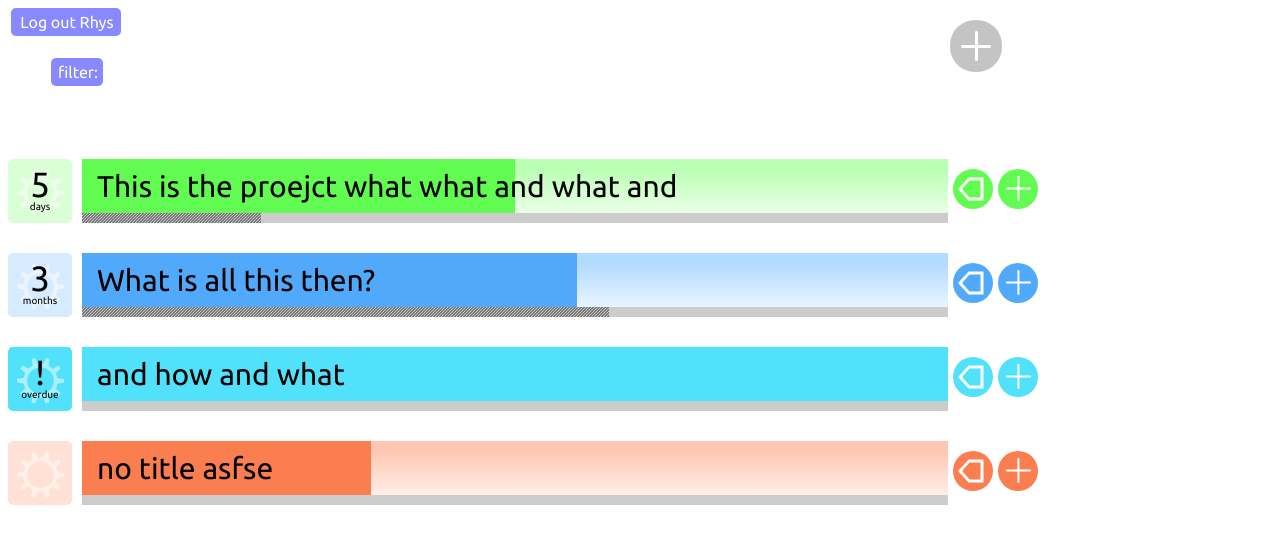
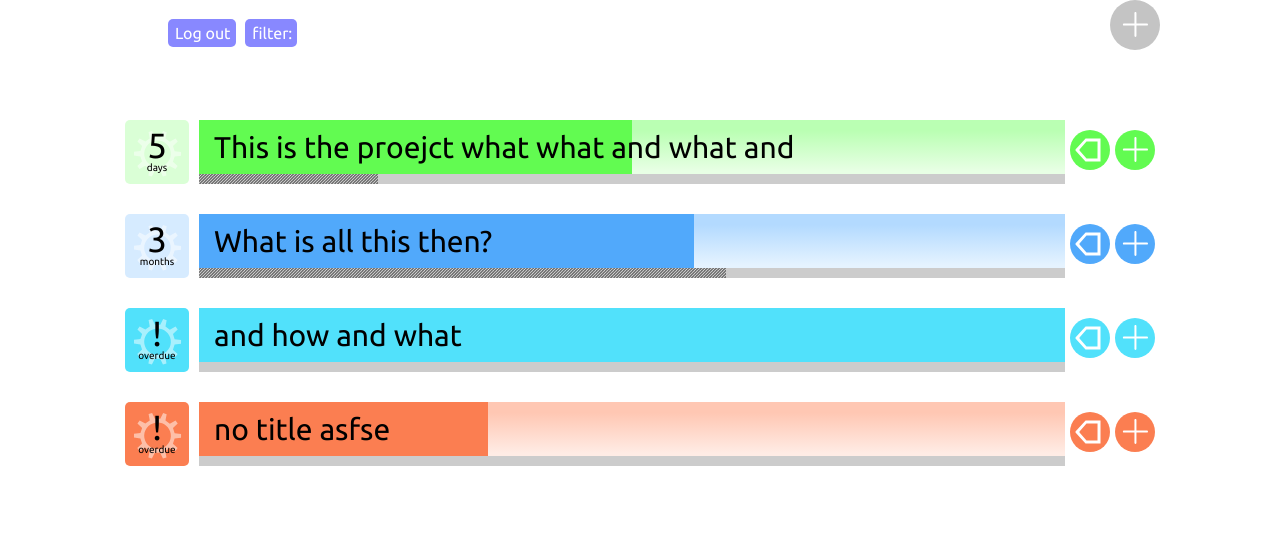
Before and after one commit to kloykloy30/Task-Tracker, a PHP site: page / in a window 1280 px wide. Shown: the top 544 px of the page. Run offline with PHP 8.4, Linux system fonts and the light colour scheme; a user stored in the database is signed in; data comes from the database, SQL or seed files in the repository; a stand-in replaces the project's code that opens the database connection; some libraries are stand-ins or nearby versions.

Commit message:
Center app + fixed preventDefault tab bug

```diff
--- a/access/config.php
+++ /dev/null
@@ -1,9 +0,0 @@
-<?php
-       define('DB_HOST', 'localhost');
-       define('DB_USER', 'root');
-       define('DB_PASSWORD', 'yourpassword');
-       define('DB_DATABASE', 'tasktracker');
-       //BASE_URL needs to end in a forward slash /
-       define('BASE_URL', 'http://t.oolbox.com/tasktracker/');
-       define('RESET_FILE', 'access/reset_form.php');
-?>
--- a/css/styles.css
+++ b/css/styles.css
@@ -2,6 +2,9 @@
 
 body {
 	font-family: 'Ubuntu', sans-serif;
+	width: 1030px;
+	margin: 0 auto;
+	overflow-y:scroll /*Makes sure website doesn't move when scrollbar is added*/
 }
 
 textarea {
@@ -12,6 +15,7 @@ textarea {
 	width:100%;
 	height:100%;
 	text-align:center;
+	position: relative;
 }
 A:link {text-decoration: none}
 A:visited {text-decoration: none}
@@ -158,12 +162,6 @@ A:hover {text-decoration: none;}
 
 #filter-terms li, .tag-terms li{
 	display:inline;
-}
-
-#filter-input, .tag-input, .title-input {
-	border:none;
-	background:transparent;
-	width:800px;
 }
 
 .tags *{ float:left; }
@@ -495,12 +493,12 @@ textarea:focus, input:focus{
 	border-top-right-radius: 25px;
 	border-bottom-left-radius: 25px;
 	border-bottom-right-radius: 25px;
-	background-color:#c4c4c4;
-	width:52px;
-	height:52px;
-	position:absolute;
-	left:950px;
-	top:20px;
+	background-color: #C4C4C4;
+	width: 50px;
+	height: 50px;
+	position: absolute;
+	left: 985px;
+	top: 0;
 }
 /* **************************ITEMS****************************** */
 /*
@@ -818,7 +816,6 @@ a:hover, a:link, a:visited, a:active {
 	font-size: 16px;
 	border:none;
 	background:transparent;
-	width:800px;
 	font-family: 'Ubuntu', sans-serif;
 }
 textarea:focus, input:focus{
--- a/index.php
+++ b/index.php
@@ -5,38 +5,36 @@
 <html>
     <head>
         <title>TaskTracker</title>
+
         <!-- This is a special version of jQuery with RequireJS built-in -->
-        <script type="text/javascript" src="scripts/jquery-1.6.4.js"></script>
-
+        <script data-main="scripts/main" src="scripts/require-jquery.js"></script>
 		<script type="text/javascript" src="scripts/mootools-core-1.4.5-full-nocompat.js"></script>
 		<script type="text/javascript" src="scripts/jquery.corner.js"></script>
 		<script type="text/javascript" src="scripts/moautocomplete.js"></script>
+    	<script type="text/javascript" src="scripts/jQueryRotate.2.1.js"></script>
 
-        <script type="text/javascript" src="scripts/tasktracker.js"></script>
-        <script data-main="scripts/main" src="scripts/require-jquery.js"></script>
-        <script type="text/javascript" src="scripts/jQueryRotate.2.1.js"></script>
         <link href='http://fonts.googleapis.com/css?family=Ubuntu:300,400,500' rel='stylesheet' type='text/css'>
 		<link href='css/styles.css' rel='stylesheet' type='text/css'>
     </head>
     <body>
         <div id="content">
-<div>
-<div>
-	<div id="btn-logout"><a href="access/login-form.php">Log out <?php echo $_SESSION['SESS_FIRST_NAME'];?></a></div>
 			<ul id="filter-terms">
+				<li class="filter-title search"><a href="access/login-form.php">Log out</a></li>
 				<li class="filter-title search"><a href="#" onclick="searchTerms()">filter:</a></li>
 				<li id="filter-li">
 					<input id="filter-input" type="text" name="months" autocomplete="array:tags">
 				</li>
-	</ul></div>
+			</ul>
 			<div id="projects"></div>
 			<div id="add-project">
-		<a>
-			<img src="img/add-graphic.png">
-		</a>
+				<svg version="1.1" id="Layer_1" xmlns="http://www.w3.org/2000/svg" xlink="http://www.w3.org/1999/xlink" x="0px" y="0px" width="40px" height="40px" viewBox="5 5 40 40" enable-background="new 5 5 40 40" space="preserve" >
+					<g transform="translate(0, 5)" >
+						<path fill="#ffffff" d="M26.437,35.871c0,0.659-0.404,1.191-0.904,1.191h-0.189c-0.5,0-0.905-0.532-0.905-1.191V13.253c0-0.658,0.404-1.19,0.905-1.19h0.189c0.5,0,0.904,0.533,0.904,1.19V35.871z"></path>
+						<path fill="#ffffff" d="M37.969,24.659c0,0.512-0.533,0.924-1.193,0.924H14.1c-0.66,0-1.194-0.412-1.194-0.924v-0.193c0-0.511,0.534-0.924,1.194-0.924h22.675c0.66,0,1.193,0.413,1.193,0.924V24.659z"></path>
+					</g>
+				</svg>
 			</div>
-	</div>
-	</div>
+		</div> <!-- close content -->
 		<div id="background-cover">
 		</div>
     </body>
@@ -49,8 +47,7 @@
 				<div class='countdown-number'></div>
 				<div class='countdown-string'></div>
 				<div class='admin-button-bg'>
-				<svg version="1.1" id="Layer_1" xmlns="http://www.w3.org/2000/svg" xmlns:xlink="http://www.w3.org/1999/xlink" x="0px" y="0px"
-	 width="65px" height="65px" viewBox="5 5 40 40" enable-background="new 5 5 40 40" xml:space="preserve">
+				<svg version="1.1" id="Layer_1" xmlns="http://www.w3.org/2000/svg" xmlns:xlink="http://www.w3.org/1999/xlink" x="0px" y="0px" width="65px" height="65px" viewBox="5 5 40 40" enable-background="new 5 5 40 40" xml:space="preserve">
 					<path fill="#ffffff" d="M21.687,10.511l1.709,3.585l3.333,0.015l1.74-3.571l2.166,0.71l-0.74,3.897l2.688,1.955l3.522-1.873
 						l1.334,1.837l-2.908,2.722l1.016,3.15l3.958,0.54l-0.01,2.262l-3.963,0.506l-1.047,3.145l2.887,2.744l-1.351,1.823l-3.505-1.898
 						l-2.707,1.93l0.707,3.905l-2.174,0.689l-1.71-3.584l-3.331-0.016l-1.742,3.571l-2.167-0.707l0.741-3.899l-2.687-1.956l-3.522,1.873
@@ -72,18 +69,14 @@
 				</div>
 			</div>
 			<div class='edit-title-button background-hue'>
-				<svg version="1.1" id="Layer_1" xmlns="http://www.w3.org/2000/svg" xmlns:xlink="http://www.w3.org/1999/xlink" x="0px" y="0px"
-	 width="40px" height="40px" viewBox="0 0 40 40" enable-background="new 0 0 40 40" xml:space="preserve">
+				<svg version="1.1" id="Layer_1" xmlns="http://www.w3.org/2000/svg" xmlns:xlink="http://www.w3.org/1999/xlink" x="0px" y="0px" width="40px" height="40px" viewBox="0 0 40 40" enable-background="new 0 0 40 40" xml:space="preserve">
 					<path fill="#ffffff" d="M30.5,8.5v23h-15l-10-11v-1l10.084-11H30.5z M27.5,28.5l0.045-17.045L16.5,11.5l-7,8v1l7,8H27.5z"/>
 				</svg>
 			</div>
 			<div class='additem background-hue'>
-				<svg version="1.1" id="Layer_1" xmlns="http://www.w3.org/2000/svg" xmlns:xlink="http://www.w3.org/1999/xlink" x="0px" y="0px"
-	 width="40px" height="40px" viewBox="5 5 40 40" enable-background="new 5 5 40 40" xml:space="preserve">
-<path fill="#ffffff" d="M26.437,35.871c0,0.659-0.404,1.191-0.904,1.191h-0.189c-0.5,0-0.905-0.532-0.905-1.191V13.253
-	c0-0.658,0.404-1.19,0.905-1.19h0.189c0.5,0,0.904,0.533,0.904,1.19V35.871z"/>
-<path fill="#ffffff" d="M37.969,24.659c0,0.512-0.533,0.924-1.193,0.924H14.1c-0.66,0-1.194-0.412-1.194-0.924v-0.193
-	c0-0.511,0.534-0.924,1.194-0.924h22.675c0.66,0,1.193,0.413,1.193,0.924V24.659z"/>
+				<svg version="1.1" id="Layer_1" xmlns="http://www.w3.org/2000/svg" xmlns:xlink="http://www.w3.org/1999/xlink" x="0px" y="0px" width="40px" height="40px" viewBox="5 5 40 40" enable-background="new 5 5 40 40" xml:space="preserve">
+					<path fill="#ffffff" d="M26.437,35.871c0,0.659-0.404,1.191-0.904,1.191h-0.189c-0.5,0-0.905-0.532-0.905-1.191V13.253c0-0.658,0.404-1.19,0.905-1.19h0.189c0.5,0,0.904,0.533,0.904,1.19V35.871z"/>
+					<path fill="#ffffff" d="M37.969,24.659c0,0.512-0.533,0.924-1.193,0.924H14.1c-0.66,0-1.194-0.412-1.194-0.924v-0.193c0-0.511,0.534-0.924,1.194-0.924h22.675c0.66,0,1.193,0.413,1.193,0.924V24.659z"/>
 				</svg>
 			</div>
 		 </div>
@@ -202,18 +195,14 @@
 				</div>
 			</div>
 			<div class='edit-title-button background-hue'>
-				<svg version="1.1" id="Layer_1" xmlns="http://www.w3.org/2000/svg" xmlns:xlink="http://www.w3.org/1999/xlink" x="0px" y="0px"
-	 width="40px" height="40px" viewBox="0 0 40 40" enable-background="new 0 0 40 40" xml:space="preserve">
+				<svg version="1.1" id="Layer_1" xmlns="http://www.w3.org/2000/svg" xmlns:xlink="http://www.w3.org/1999/xlink" x="0px" y="0px" width="40px" height="40px" viewBox="0 0 40 40" enable-background="new 0 0 40 40" xml:space="preserve">
 					<path fill="#ffffff" d="M30.5,8.5v23h-15l-10-11v-1l10.084-11H30.5z M27.5,28.5l0.045-17.045L16.5,11.5l-7,8v1l7,8H27.5z"/>
 				</svg>
 			</div>
 			<div class='additem background-hue'>
-				<svg version="1.1" id="Layer_1" xmlns="http://www.w3.org/2000/svg" xmlns:xlink="http://www.w3.org/1999/xlink" x="0px" y="0px"
-	 width="40px" height="40px" viewBox="5 5 40 40" enable-background="new 5 5 40 40" xml:space="preserve">
-<path fill="#ffffff" d="M26.437,35.871c0,0.659-0.404,1.191-0.904,1.191h-0.189c-0.5,0-0.905-0.532-0.905-1.191V13.253
-	c0-0.658,0.404-1.19,0.905-1.19h0.189c0.5,0,0.904,0.533,0.904,1.19V35.871z"/>
-<path fill="#ffffff" d="M37.969,24.659c0,0.512-0.533,0.924-1.193,0.924H14.1c-0.66,0-1.194-0.412-1.194-0.924v-0.193
-	c0-0.511,0.534-0.924,1.194-0.924h22.675c0.66,0,1.193,0.413,1.193,0.924V24.659z"/>
+				<svg version="1.1" id="Layer_1" xmlns="http://www.w3.org/2000/svg" xmlns:xlink="http://www.w3.org/1999/xlink" x="0px" y="0px" width="40px" height="40px" viewBox="5 5 40 40" enable-background="new 5 5 40 40" xml:space="preserve">
+					<path fill="#ffffff" d="M26.437,35.871c0,0.659-0.404,1.191-0.904,1.191h-0.189c-0.5,0-0.905-0.532-0.905-1.191V13.253c0-0.658,0.404-1.19,0.905-1.19h0.189c0.5,0,0.904,0.533,0.904,1.19V35.871z"/>
+					<path fill="#ffffff" d="M37.969,24.659c0,0.512-0.533,0.924-1.193,0.924H14.1c-0.66,0-1.194-0.412-1.194-0.924v-0.193c0-0.511,0.534-0.924,1.194-0.924h22.675c0.66,0,1.193,0.413,1.193,0.924V24.659z"/>
 				</svg>
 			</div>
 		</div>
--- a/scripts/Project.js
+++ b/scripts/Project.js
@@ -84,7 +84,7 @@ define(function(){
 			this._hue			= parseInt(projectData["p_hue"]);
 			this._notes 		= projectData["p_notes"];
 			this._tags 			= projectData["tags"];
-			if (projectData["p_duedate"] != "NULL"){
+			if (projectData["p_duedate"] != null){
 				this._duedate 		= projectData["p_duedate"].split("-");
 
 				for (var i = 0; i < this._duedate.length; i++){
--- a/scripts/main.js
+++ b/scripts/main.js
@@ -69,7 +69,7 @@ function onProjectLoad(dataStr){
 			}
 		});
 
-		$("#add-project").bind("click", addProject);
+		$("#add-project").live("click", addProject);
 	}
 }
 
```
Also changed, not shown: scripts/require.js (added). Lines whose indentation alone changed are shown as unchanged.
